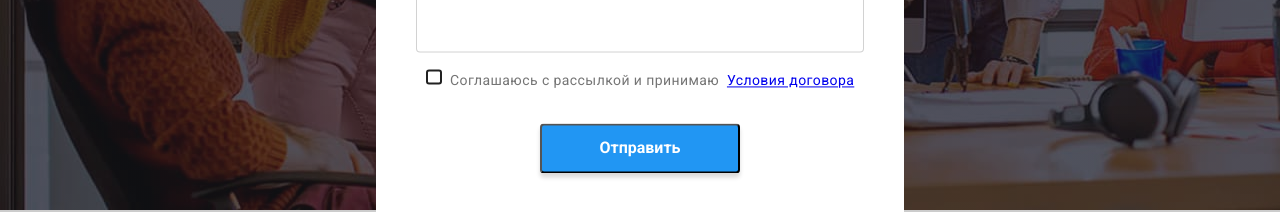
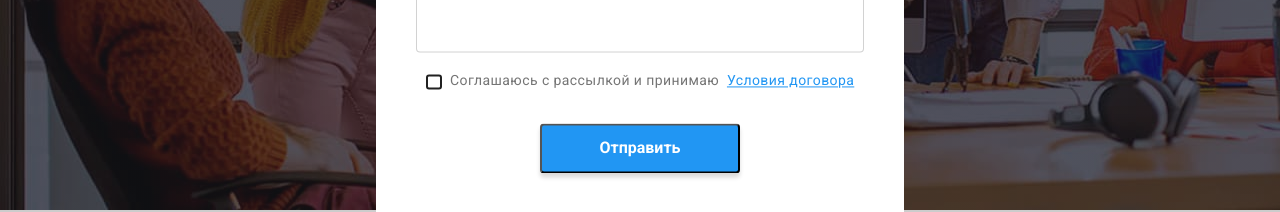
Before and after one commit to Vadym-Khokhlov/goit-markup-hw-08, a plain HTML site: page index.html in a window 1280 px wide. Both pictures are taken after a click on the button "Заказать услугу". Shown: the part 471-683 px from the top of the page. Drawn offline with nearby package versions, Linux system fonts and the light colour scheme.

Commit message:
checkbox positioning

```diff
--- a/css/style.css
+++ b/css/style.css
@@ -953,6 +953,7 @@ body {
   color: var(--secondary-text-color);
   display: flex;
   justify-content: center;
+  align-items: center;
   position: relative;
 }
 
--- a/index.html
+++ b/index.html
@@ -557,7 +557,7 @@
                   <use href="./images/symbol-defs.svg#icon-checked"></use></svg
               ></span>
               Cоглашаюсь с рассылкой и принимаю &nbsp;
-              <a href="#">Условия договора</a>
+              <a href="#" class="conditions-text">Условия договора</a>
             </label>
             <div class="button-send-wrap">
               <button type="submit" class="button-send">Отправить</button>
```
